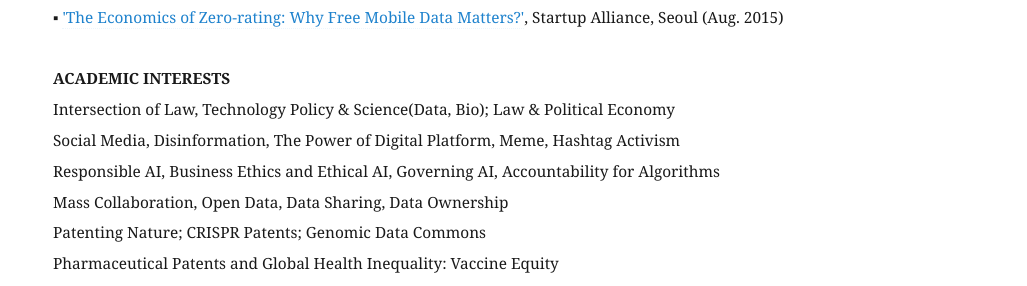
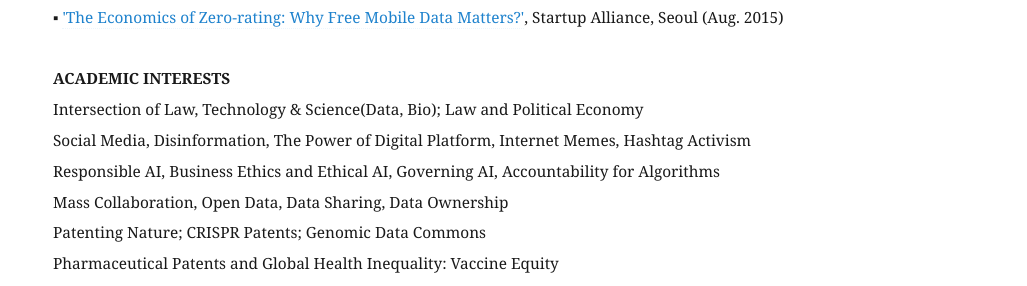
Before and after one commit to eunchangchoi/eunchangchoi.github.io, a Jekyll site: the page built from index.md, in a window 1280 px wide and 900 px high, scrolled down 6174 px. Shown: the part 259-545 px from the top of the window, without its empty margins (47-1074 px from the left). Built offline with Jekyll 4.4.1, drawn with Linux system fonts in a browser that asks for light colours.

Commit message:
Update index.md

```diff
--- a/index.md
+++ b/index.md
@@ -161,8 +161,8 @@ am a Korean legal scholar whose research focuses on the interplay of public poli
 
  <br>
  <strong> ACADEMIC INTERESTS </strong> <br>
-   Intersection of Law, Technology Policy & Science(Data, Bio); Law & Political Economy<br>
-   Social Media, Disinformation, The Power of Digital Platform, Meme, Hashtag Activism <br>
+   Intersection of Law, Technology & Science(Data, Bio); Law and Political Economy<br>
+   Social Media, Disinformation, The Power of Digital Platform, Internet Memes, Hashtag Activism <br>
    Responsible AI, Business Ethics and Ethical AI, Governing AI, Accountability for Algorithms <br>
    Mass Collaboration, Open Data, Data Sharing, Data Ownership <br>
    Patenting Nature; CRISPR Patents; Genomic Data Commons <br>
```
